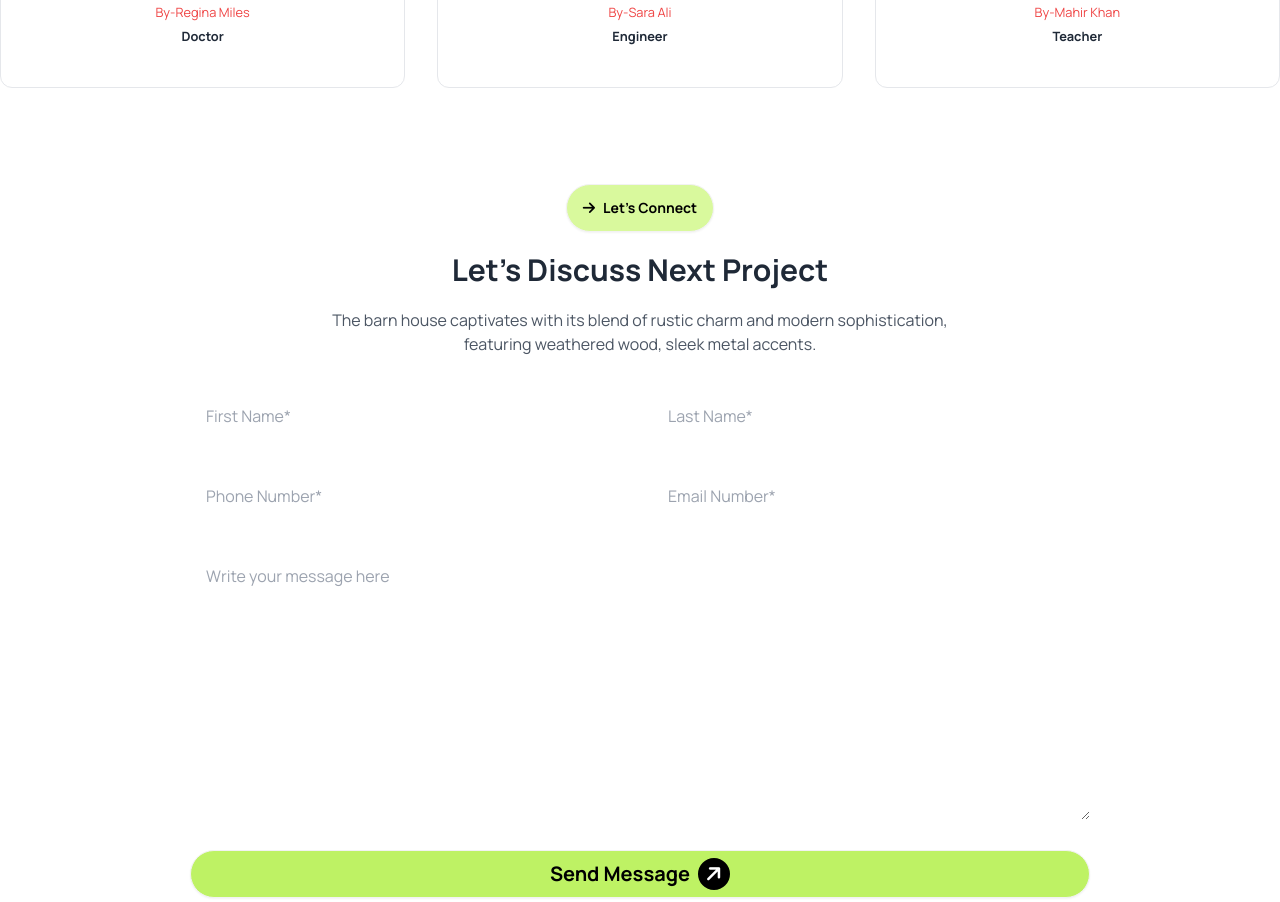
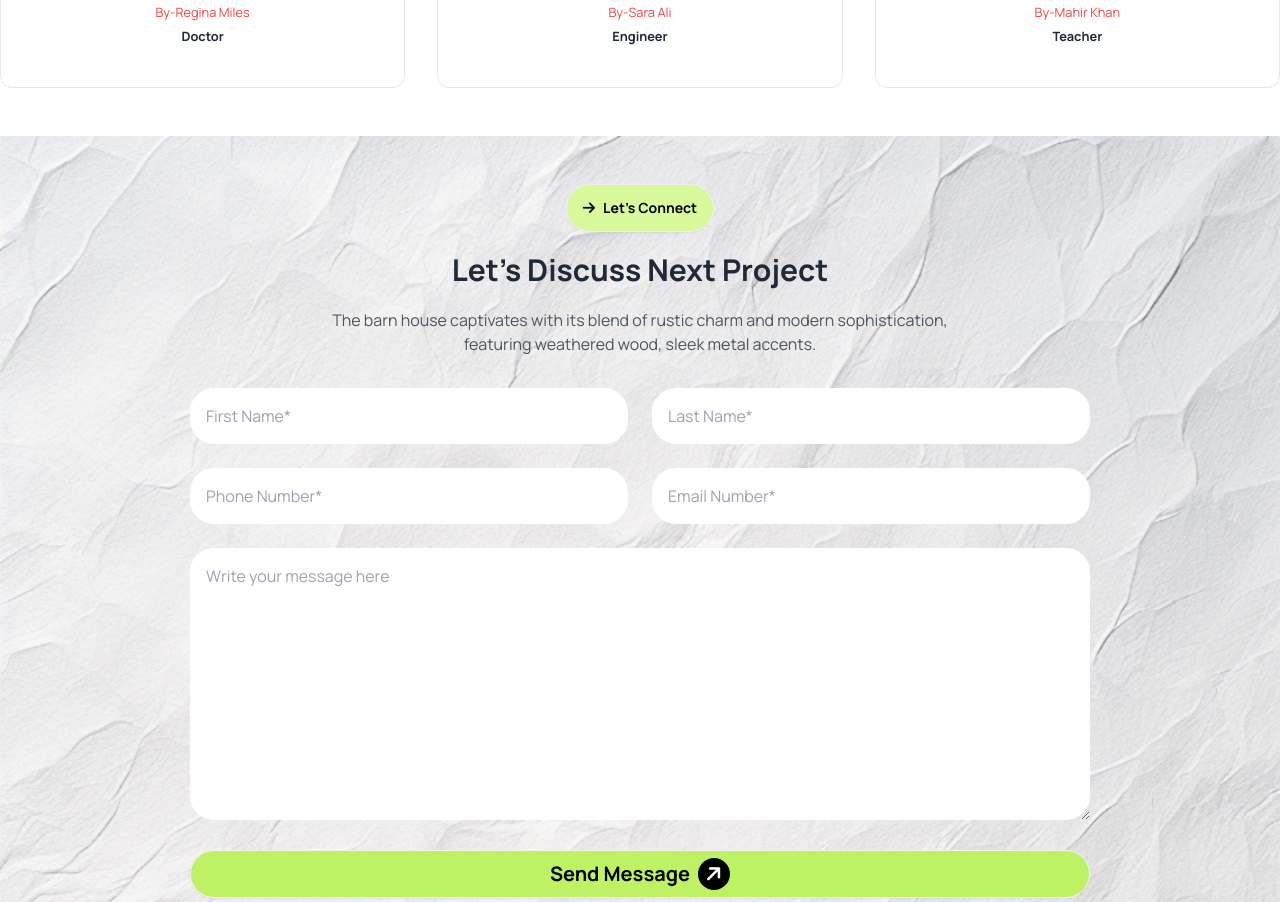
Before and after one commit to silvihuda/reset-assignment-03, a plain HTML site: page index.html in a window 1280 px wide. Shown: the part 3280-4182 px from the top of the page. Drawn offline with nearby package versions, Linux system fonts and the light colour scheme; the site is published under a folder, as on GitHub Pages, so addresses that start at the root find nothing.

Commit message:
added light theme

```diff
--- a/index.html
+++ b/index.html
@@ -309,7 +309,7 @@
           </div>
        </section>
       <!-- next project section -->
-       <section class="mt-6 bg-no-repeat bg-cover  bg-[url('/assets/bg.jpg')]">
+       <section class="mt-6 bg-no-repeat bg-cover  bg-[url('assets/bg.jpg')]">
          <div class="container mx-auto py-12">
             <div class="text-center space-y-5 mb-8">
                 <button class="btn bg-lime-200 text-black font-bold rounded-3xl "><i class="fa-solid fa-arrow-right"></i>Let’s Connect</button>
```
